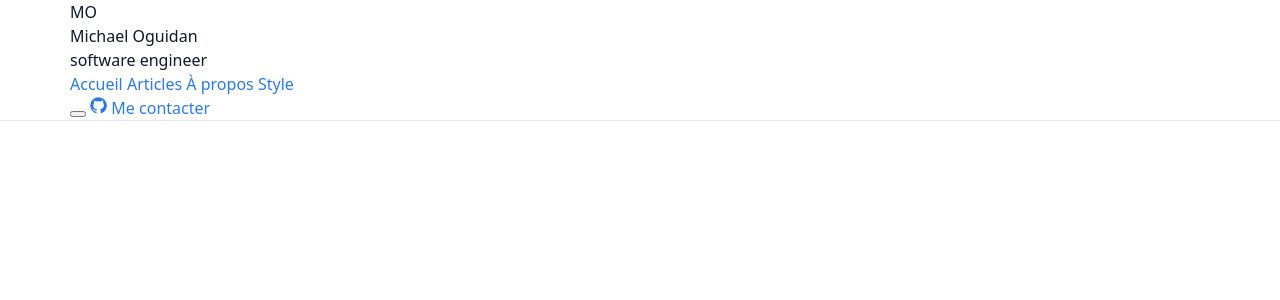
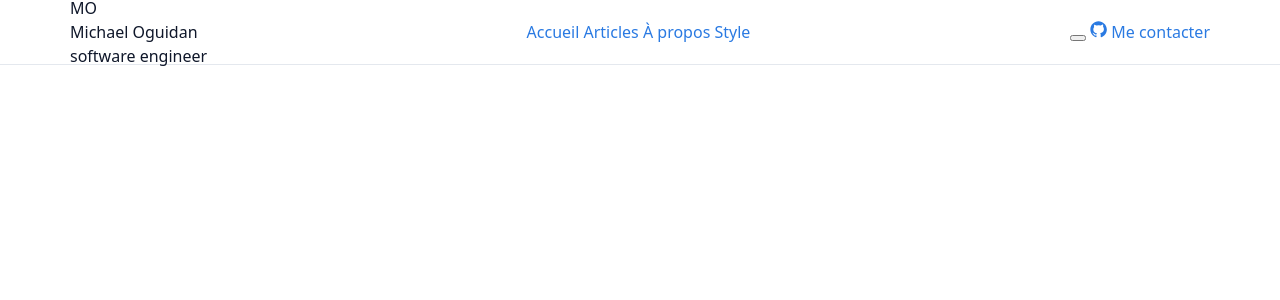
Before and after one commit to Oguidan/MichaelOguidan, a Jekyll site: the page built from index.html, in a window 1280 px wide and 900 px high. Shown: the top 300 px of the window. Built offline with Jekyll 4.4.1, drawn with Linux system fonts in a browser that asks for light colours.

Commit message:
Add .navwrap styles for improved header layout and alignment

```diff
--- a/_sass/micky/_layout.scss
+++ b/_sass/micky/_layout.scss
@@ -8,6 +8,13 @@
   background: color-mix(in srgb, var(--bg) 82%, transparent);
   backdrop-filter: saturate(180%) blur(14px);
   border-bottom: 1px solid var(--border);
+}
+
+.navwrap {
+  height: 64px;
+  display: flex;
+  align-items: center;
+  justify-content: space-between;
 }
 
 .site-header {
```
